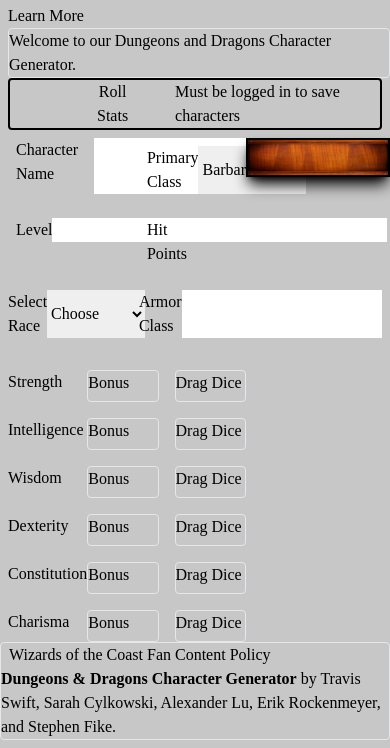
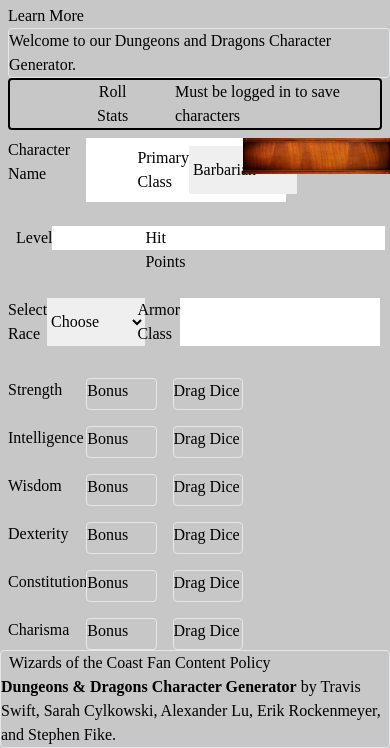
Before and after one commit to TravisSwift/wizards-code, a Node server app: page / in a window 390 px wide. Shown: the part 194-942 px from the top of the page. Run offline with Node 20, Linux system fonts and the light colour scheme; data that the repository does not hold is empty; some libraries are stand-ins or nearby versions; some web fonts are replaced.

Commit message:
saving before pull

```diff
--- a/views/partials/stats.handlebars
+++ b/views/partials/stats.handlebars
@@ -28,7 +28,7 @@
 </content>
 
 <!-----------------------------------------------------------------------------CHARACTER STATS----------------------------------------------------------------------------->
-<section class="flex flex-nowrap justify-between">
+<section class="flex flex-none justify-between">
     <!--------------------------------------------------------------------------------COLUMN #1-------------------------------------------------------------------------------->
     <!--BEGINNING CHARACTER STATS-->
     <nav class="col-4 border-black">
@@ -37,12 +37,12 @@
         <!--------------------------------------------------------------------------------INPUT STATS-------------------------------------------------------------------------------->
         <section class="grid grid-cols-2 gap-4">
             <!--EnterCharacter Name-->
-            <div class="col-4 ml-2 flex space-x-4 ml-4">
+            <div class="col-4 ml-2 flex space-x-4">
                 <label class="text-light ">Character Name</label><input type="text" name="character-name">
             </div>
 
             <!--START CLASS-->
-            <div class=" flex flex=col ml-4 mt-2 flex justify-between mr-2">
+            <div class="col-4 ml-2 mb-2 mt-2 flex  justify-between">
                 <label class="text-light ">Primary Class</label>
                 <select name="Primary Class">
                     <option value="Warrior">Barbarian</option>
@@ -64,7 +64,7 @@
             <!--END CLASS-->
 
             <!--START LEVEL-->
-            <div class="col-4 ml-2  ">
+            <div class="col-4 ml-2">
                 <div class="flex justify-between ml-2 mt-2">
                     <div class="">
                         <label class="text-light">Level</label>
@@ -92,7 +92,7 @@
 
 
             <!--START RACE-->
-            <div class="col- ml-2 mb-2 mt-2 flex justify-between">
+            <div class="col-4 ml-2 mb-2 mt-2 flex justify-between">
                 <label class="text-light ">Select Race</label>
                 <select name="Race">
                     <option value="none" selected disabled hidden>Choose</option>
@@ -242,14 +242,14 @@
     </nav>
     <!--END CHARACTER STATS-->
 
-
+<br>
     <!--------------------------------------------------------------------------------COLUMN #2-------------------------------------------------------------------------------->
     <!--BEGINNING DICE TRAY + CHARACTER IMAGE-->
     <article class="col-4">
         <div>
             <div class="row">
                 <!--Dice Pool-->
-                <div class="container overflow-hidden border-black border-2 justify-center mb-6 shadow-lg shadow-black"><img
+                <div class="container justify-center mb-6 mr-2"><img
                         src="/img/dice/dicetray_4.png" alt="Dice Tray">
                     <!--Draggable Dice go here-->
                 </div>
@@ -257,7 +257,7 @@
 
             <!--CHARACTER IMAGE INSERT-->
             <div flex-row>
-                <div class="hidden border-black border-2 justify-center lg:block">
+                <div class="hidden border-black border-2 mr-2 justify-center lg:block">
                     <img src="/img/characters_images/elf-5636466_1920.png" alt="Character Image" width="300"
                         height="300">
                 </div>
```
